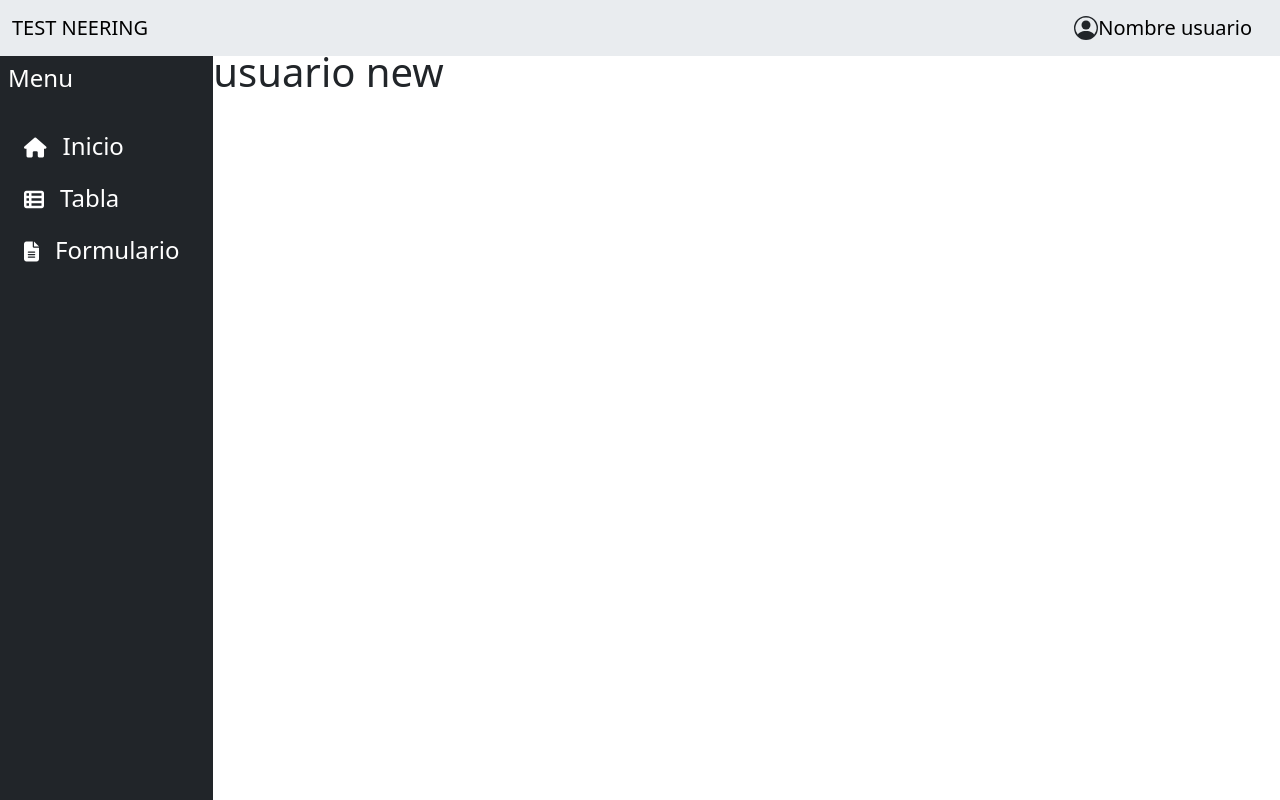
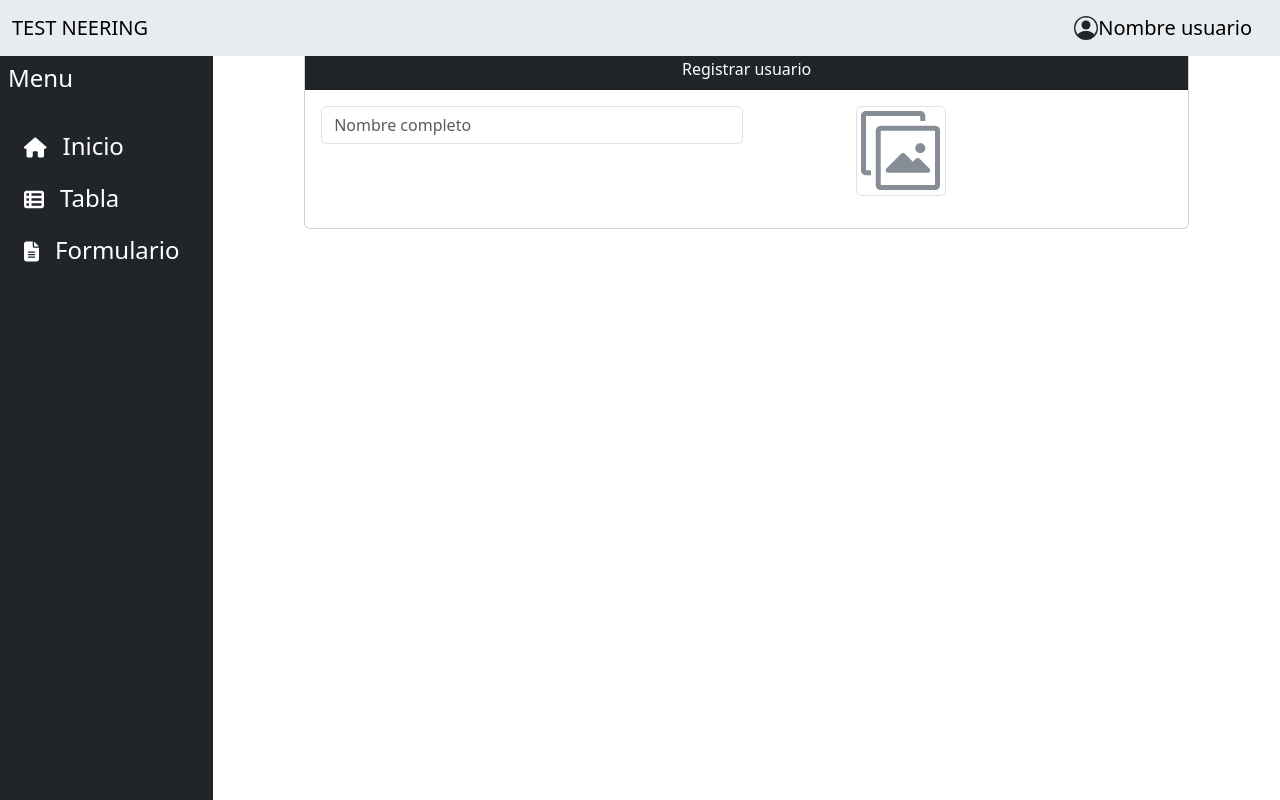
Before and after one commit to bas-clavijo/usuario-vue, a Vue app: page /createUsuario in a window 1280 px wide. Built offline with nearby package versions, Linux system fonts and the light colour scheme.

Commit message:
Se agrega funcion de guardar

```diff
--- a/src/views/UsuarioNew.vue
+++ b/src/views/UsuarioNew.vue
@@ -1,5 +1,55 @@
 <template>
-    <div class="about">
-      <h1>usuario new</h1>
+  <div class="row mt-3">
+    <div class="col-lg-10 offset-lg-1">
+      <div class="card">
+        <div class="card-header bg-dark text-white text-center">
+          Registrar usuario
+        </div>
+        <div class="card-body">
+          <form class="row g-2">
+            <!-- Columna para los campos de entrada de datos del usuario -->
+            <div class="col-md-6">
+              <input type="text" v-model="nombre" id="nombre" placeholder="Nombre completo" required maxlength="50" class="form-control">
+            </div>
+            <!-- Columna para la imagen -->
+            <div class="col-md-6 d-flex justify-content-center align-items-center">
+              <div class="d-grid gap-2 col-6 mx-auto mb-3">
+                <img v-if="this.foto" height="100" :src="this.foto" id="fotoimg" class="img-thumbnail" alt="">
+                <img v-else height="100" :src="require('@/assets/usuario.png')" class="img-thumbnail" id="fotoimg" alt="">
+              </div>
+            </div>
+          </form>
+        </div>
+      </div>
     </div>
-  </template>
+  </div>
+</template>
+
+<script>
+  import {confirmar,} from '../funciones'
+
+  export default{
+    data(){
+      return{
+        nombre:'',
+        cargando:false
+      }
+    },
+
+    methods:{
+      guardar(){
+        this.cargando = true;
+        axios.get('http://busquedausuario.test/api/v1/usuarios').then(
+          res =>{
+            this.usuarios = res.data;
+            this.cargando = false;
+          }
+        );
+      },
+      eliminarUsuarios(id,nombre){
+        confirmar('http://busquedausuario.test/api/v1/usuarios/',id,'Eliminar Usuario','¿Esta seguro de querer eliminar a'+' '+nombre+'?');
+        this.cargando=false;
+      }
+    }
+  }
+</script>
```
